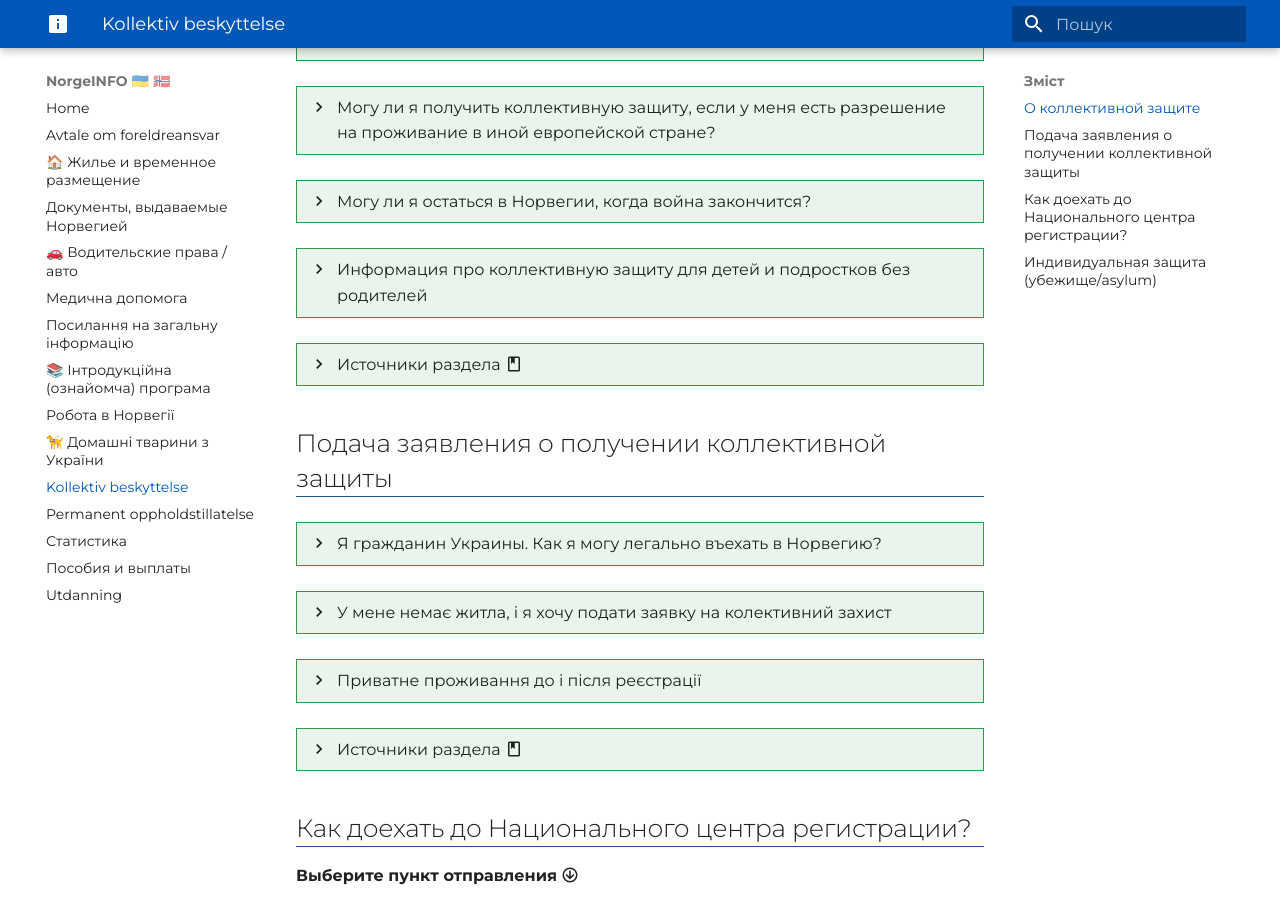
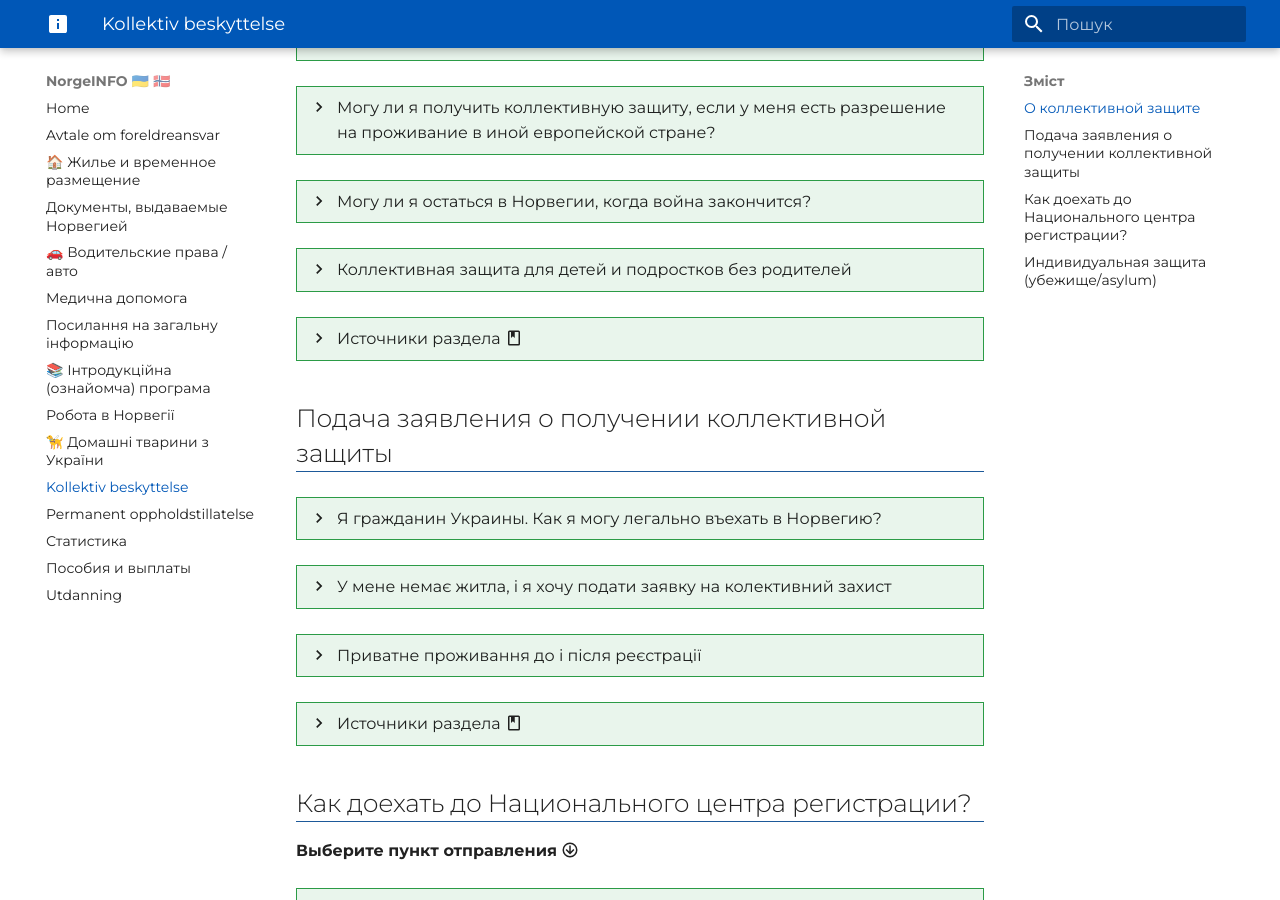
Before and after one commit to norgeinfo/norgeinfo.github.io, an MkDocs documentation site: the page built from docs/kollektiv-beskyttelse.md, in a window 1280 px wide and 900 px high, scrolled down 545 px. Built offline with MkDocs 1.6.1 and Material for MkDocs 9.7.7, drawn with Linux system fonts in a browser that asks for light colours.

Commit message:
Small fix

```diff
--- a/docs/kollektiv-beskyttelse.md
+++ b/docs/kollektiv-beskyttelse.md
@@ -43,7 +41,7 @@
 
     Пока вы имеете коллективную защиту в Норвегии, вы можете подать заявление на любой иной тип разрешения на проживания, если вы соответствуете требованиям к его предоставлению. [Информацию можно найти на сайте UDI](https://www.udi.no/en/want-to-apply/?c=ukr).
 
-??? question "Информация про коллективную защиту для детей и подростков без родителей"
+??? question "Коллективная защита для детей и подростков без родителей"
 
     Несопровождаемые несовершеннолетние просители защиты (Enslige mindreårige asylsøkere) — это дети и молодые люди (до 18 лет), прибывшие в Норвегию без сопровождения родителей, и обратившийся за защитой.
 
```
Also changed, not shown: other parts of docs/kollektiv-beskyttelse.md (+0 -2 lines).
